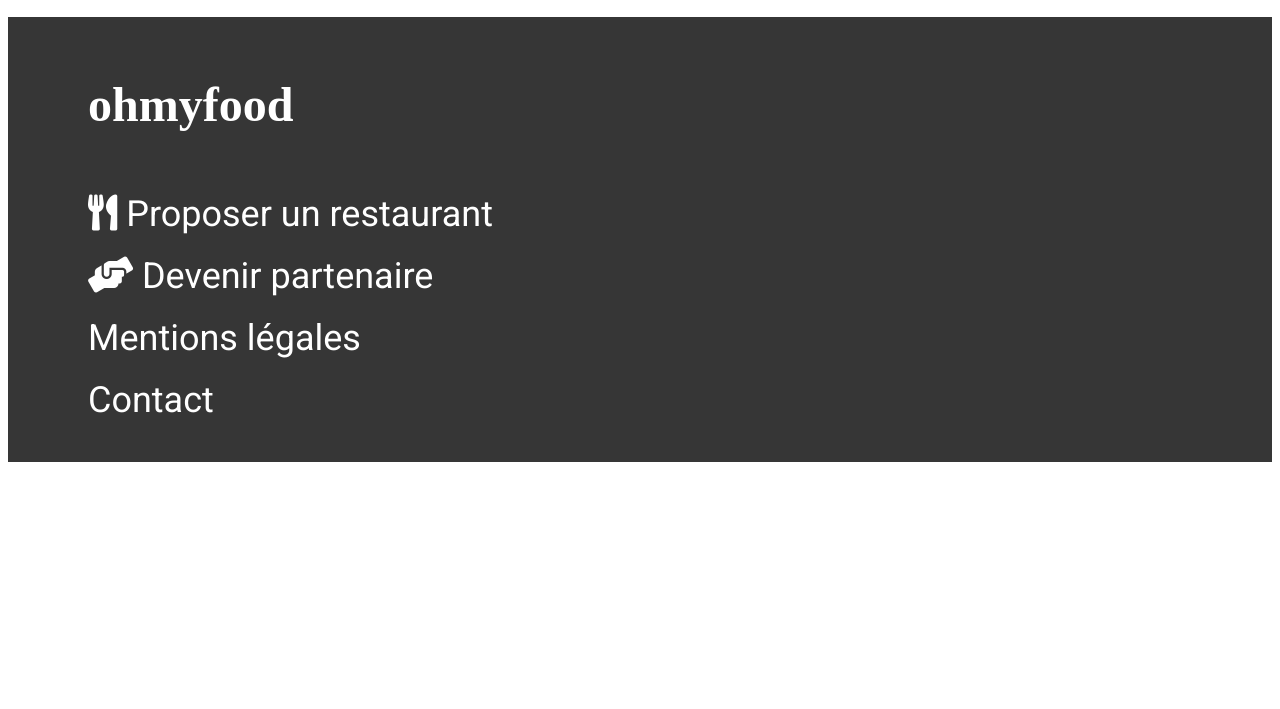
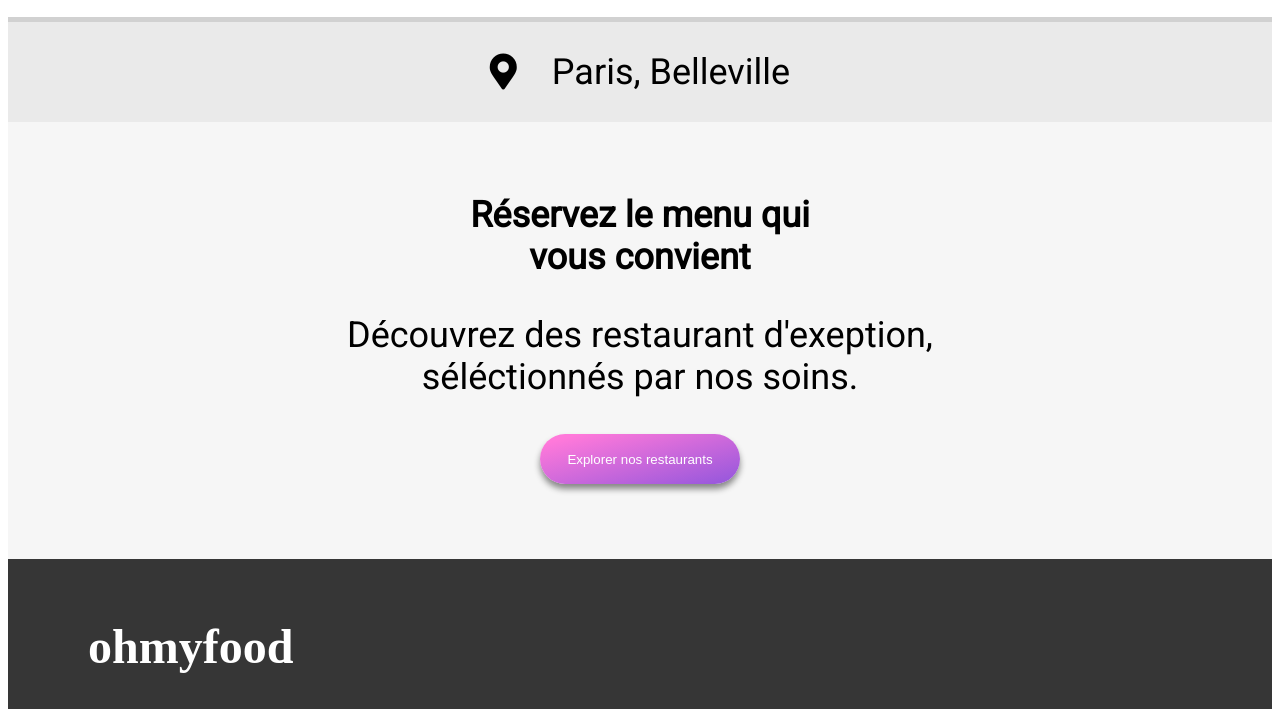
Before and after one commit to remydvl/remydvl.github.io, a website: page index.html in a window 1280 px wide. Shown: the part 91-800 px from the top of the page. Drawn offline with Linux system fonts and the light colour scheme; a web font is replaced by a local one.

Commit message:
added exploration block

```diff
--- a/index.html
+++ b/index.html
@@ -11,6 +11,23 @@
         <header>
             <img src="./public/images/logo/ohmyfood.png">
         </header>
+
+        <div class="exploration">
+
+            <p class="exploration__header">
+               <i class="fas fa-map-marker-alt"></i> Paris, Belleville
+            </p>
+
+            <div class="exploration__text">
+                <p>Réservez le menu qui <br/> vous convient</p>
+                <p>Découvrez des restaurant d'exeption, <br/> séléctionnés par nos soins.</p>
+            </div>
+
+           <button class="exploration__button btn">
+               Explorer nos restaurants
+           </button>
+
+        </div>
 
         <footer>
 
--- /dev/null
+++ b/sass/components/_button.scss
@@ -0,0 +1,12 @@
+.btn
+{
+    background: rgb(147,86,220);
+    background: linear-gradient(345deg, rgba(147,86,220,1) 0%, rgba(255,121,218,1) 90%);
+    border-radius: 25px;
+    border: 0px;
+    width: 200px;
+    height: 50px;
+    color: white;
+    margin-bottom: 75px;
+    box-shadow: 0 5px 6px 0px rgba(0, 0, 0, 0.45);
+}
--- /dev/null
+++ b/sass/layouts/_exploration.scss
@@ -0,0 +1,33 @@
+.exploration
+{
+    display: flex;
+    flex-direction: column;
+    align-items: center;
+    background-color: #f6f6f6;
+    text-align: center;
+
+    .exploration__text
+    {
+        p:first-child
+        {
+            font-weight: bold;
+        }
+    }
+
+    .exploration__header
+    {
+        display: flex;
+        align-items: center;
+        justify-content: center;
+        background-color: #eaeaea;
+        width: 100%;
+        height: 100px;
+        margin-top: 0;
+        border-top: 5px solid #d1d1d1;
+
+        i
+        {
+            margin-right: 35px;
+        }
+    }
+}
--- a/sass/main.scss
+++ b/sass/main.scss
@@ -1,4 +1,7 @@
 @import "./utils/mixins";
+@import "./utils/variables";
 @import "./base/base";
+@import "./components/button";
 @import "./layouts/header";
 @import "./layouts/footer";
+@import "./layouts/exploration";
--- /dev/null
+++ b/sass/utils/_variables.scss
@@ -0,0 +1,6 @@
+$colors:
+(
+    'primary': #9356dc,
+    'secondary': #ff79da,
+    'tertiary': #99e2d0,
+);
```
Also changed, not shown: public/css/style.css, 1 other file.
